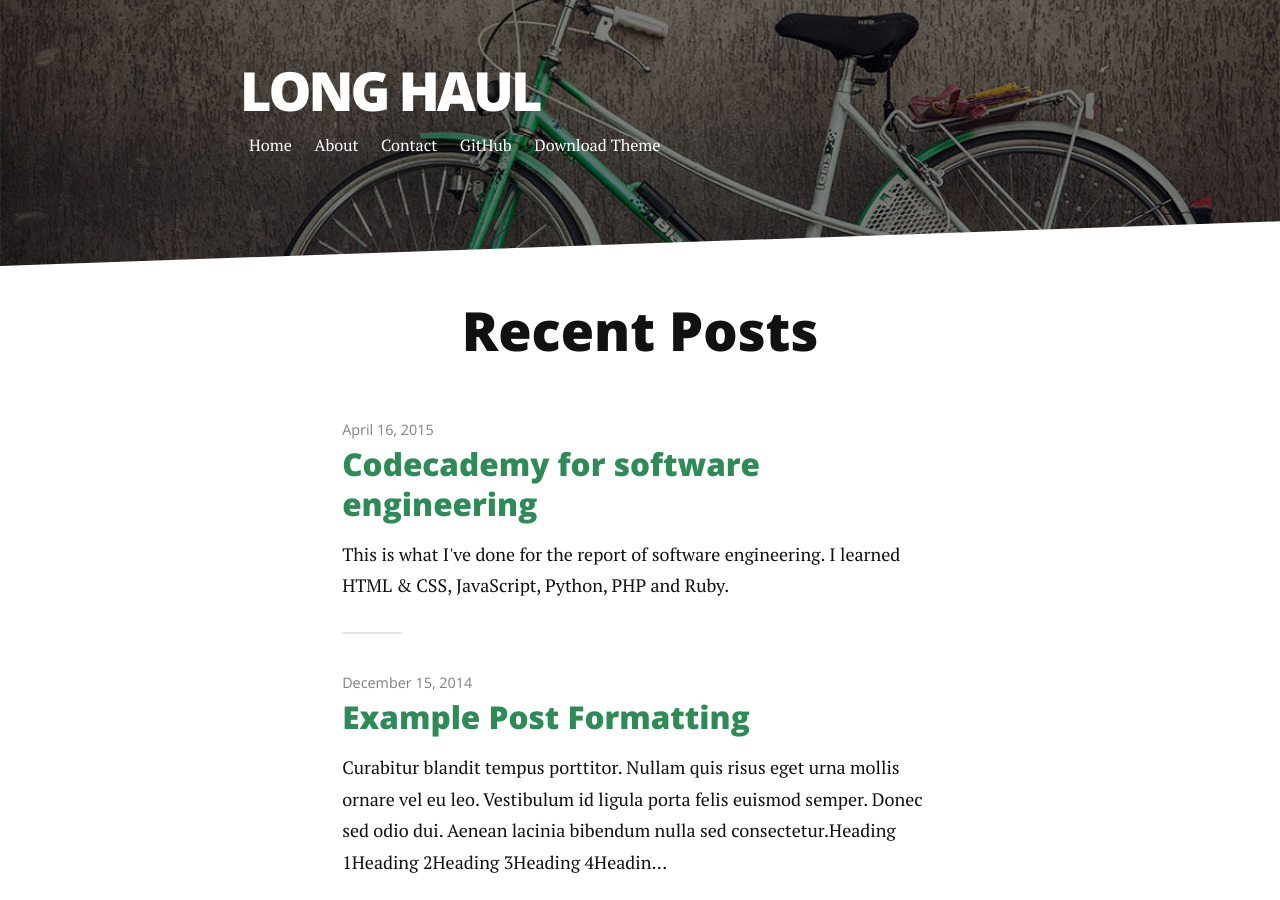
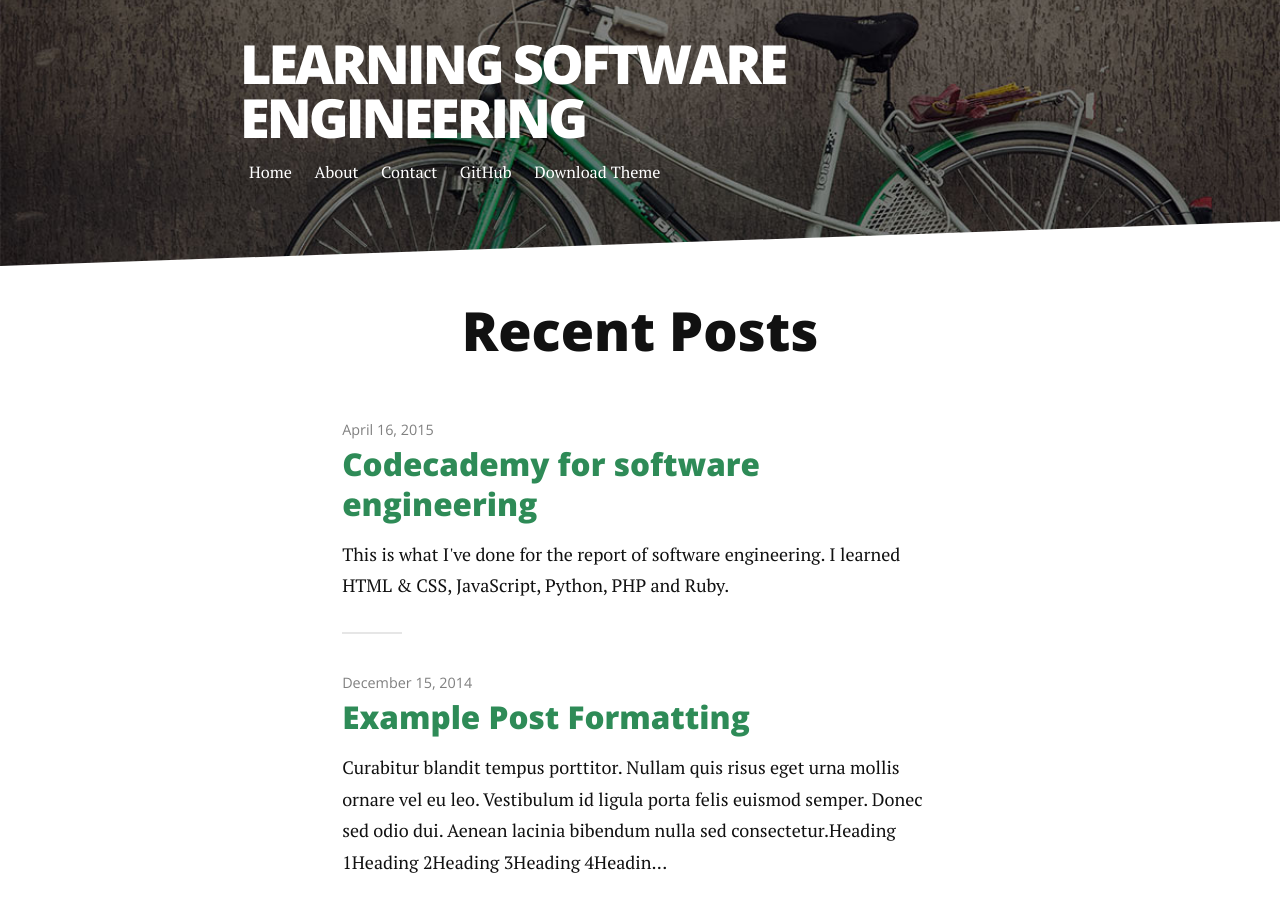
Before and after one commit to Writtic/Writtic.github.io, a Jekyll site: the page built from index.html, in a window 1280 px wide and 900 px high. Built offline with Jekyll 4.4.1, drawn with Linux system fonts in a browser that asks for light colours; nearby versions of some CDN libraries; Markdown is read by kramdown in place of the engine named in the settings; the list of posts is cut into pages by our own code.

Commit message:
Update _config.yml

```diff
--- a/_config.yml
+++ b/_config.yml
@@ -1,4 +1,4 @@
-title: Long Haul
+title: Learning Software Engineering
 description: Long Form Jekyll theme built with SASS / COMPASS / SUSY
 
 url: http://brianmaierjr.github.com/long-haul
```
